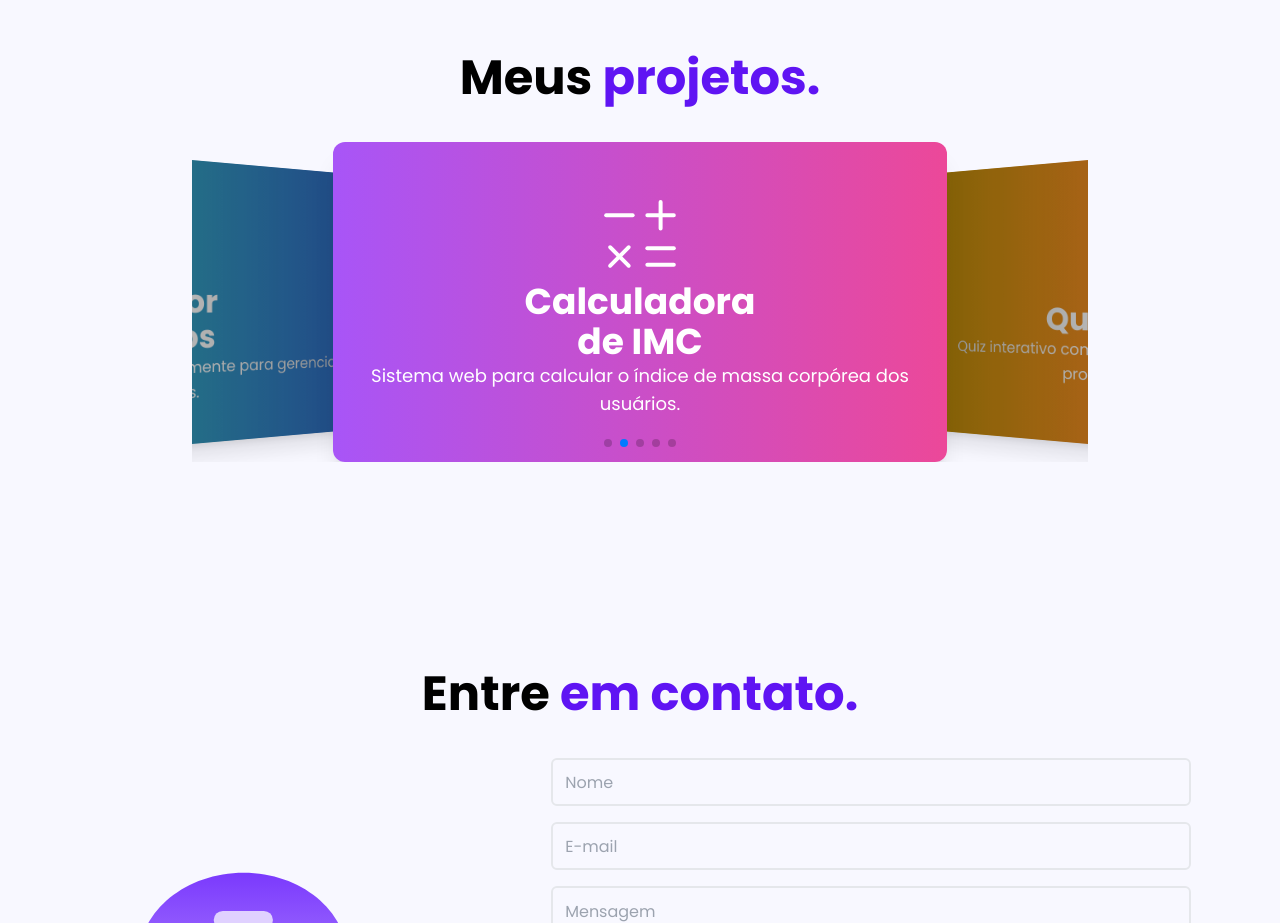
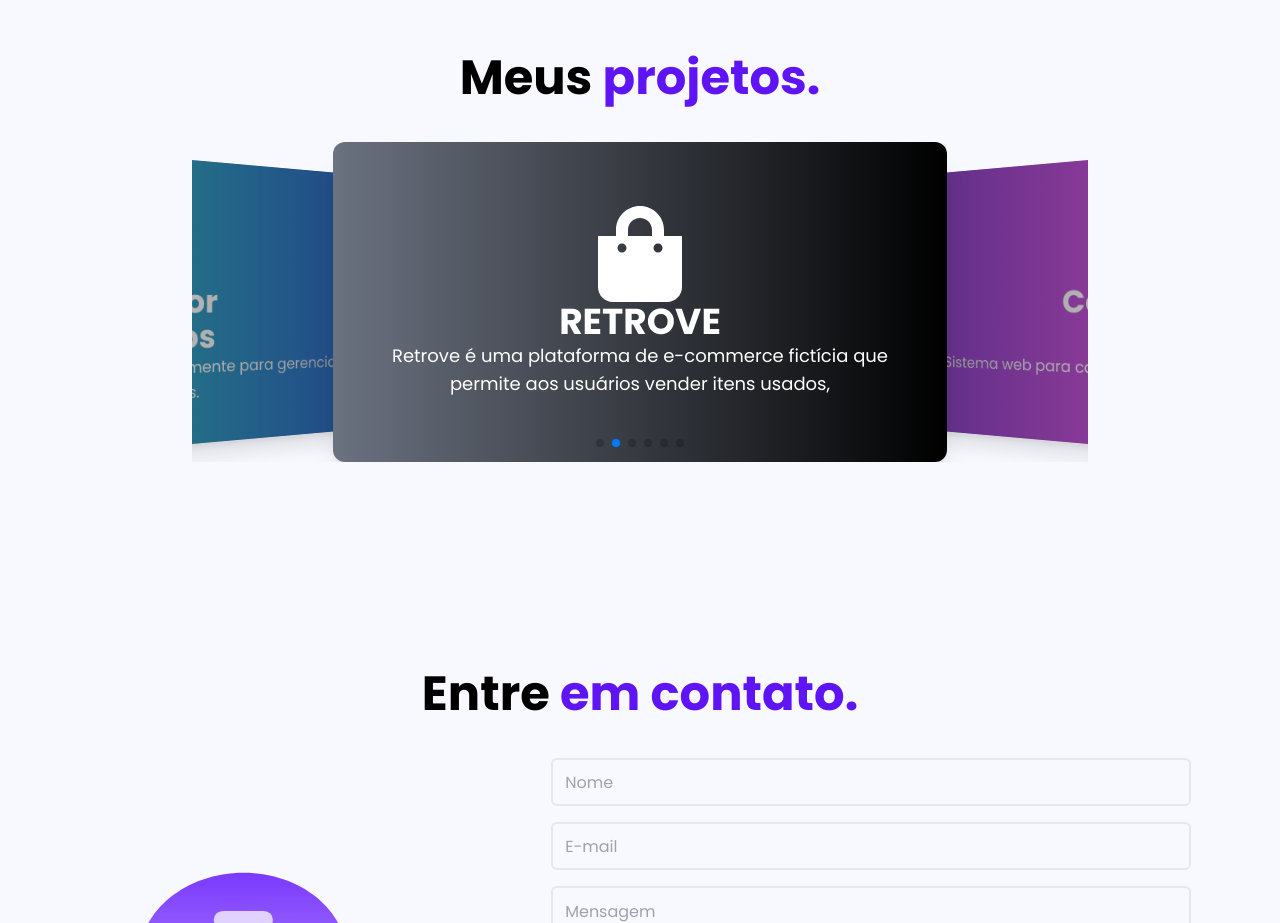
Before and after one commit to OnlyChristianDev/Portfolio-Front-End, a Next.js app: page / in a window 1280 px wide. Shown: the part 1800-2723 px from the top of the page. Built offline with nearby package versions, Linux system fonts and the light colour scheme.

Commit message:
adição de um novo projeto

```diff
--- a/src/components/projects.tsx
+++ b/src/components/projects.tsx
@@ -2,6 +2,7 @@ import { MdContacts, MdQuiz } from 'react-icons/md';
 import { CiCalculator2 } from 'react-icons/ci';
 import { FaLaptopCode } from 'react-icons/fa';
 import { TiWeatherDownpour } from 'react-icons/ti';
+import { FaShoppingBag } from "react-icons/fa";
 
 const projects = [
     {
@@ -14,6 +15,17 @@ const projects = [
         icon: <MdContacts className=' text-8xl text-white' />,
         gradient: 'from-green-500 to-blue-500',
         link: "https://gerenciador-de-contatos-six.vercel.app/"
+    },
+    {
+        title: (
+            <>
+                RETROVE
+            </>
+        ),
+        description: 'Retrove é uma plataforma de e-commerce fictícia que permite aos usuários vender itens usados,',
+        icon: <FaShoppingBag className='text-8xl text-white' />,
+        gradient: 'from-gray-500 to-black',
+        link: "https://retrove.vercel.app/"
     },
     {
         title: (
```
